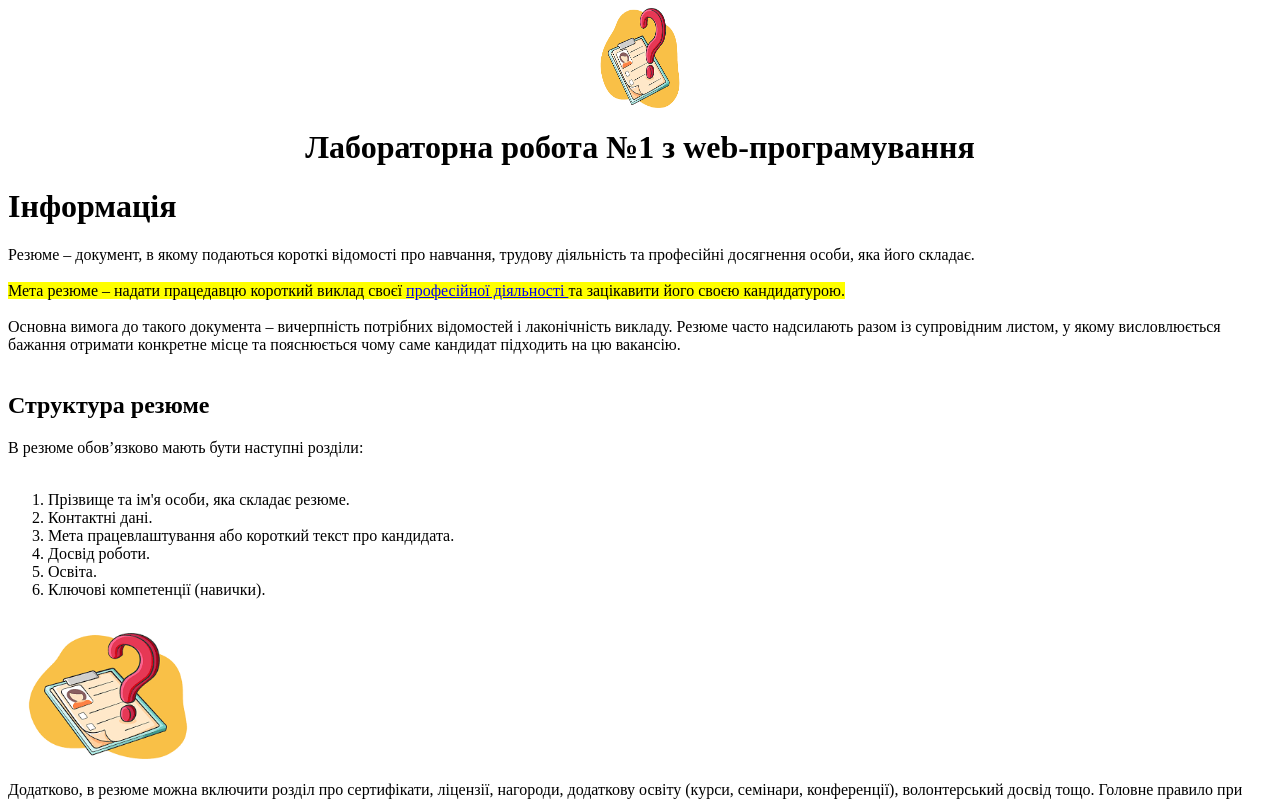
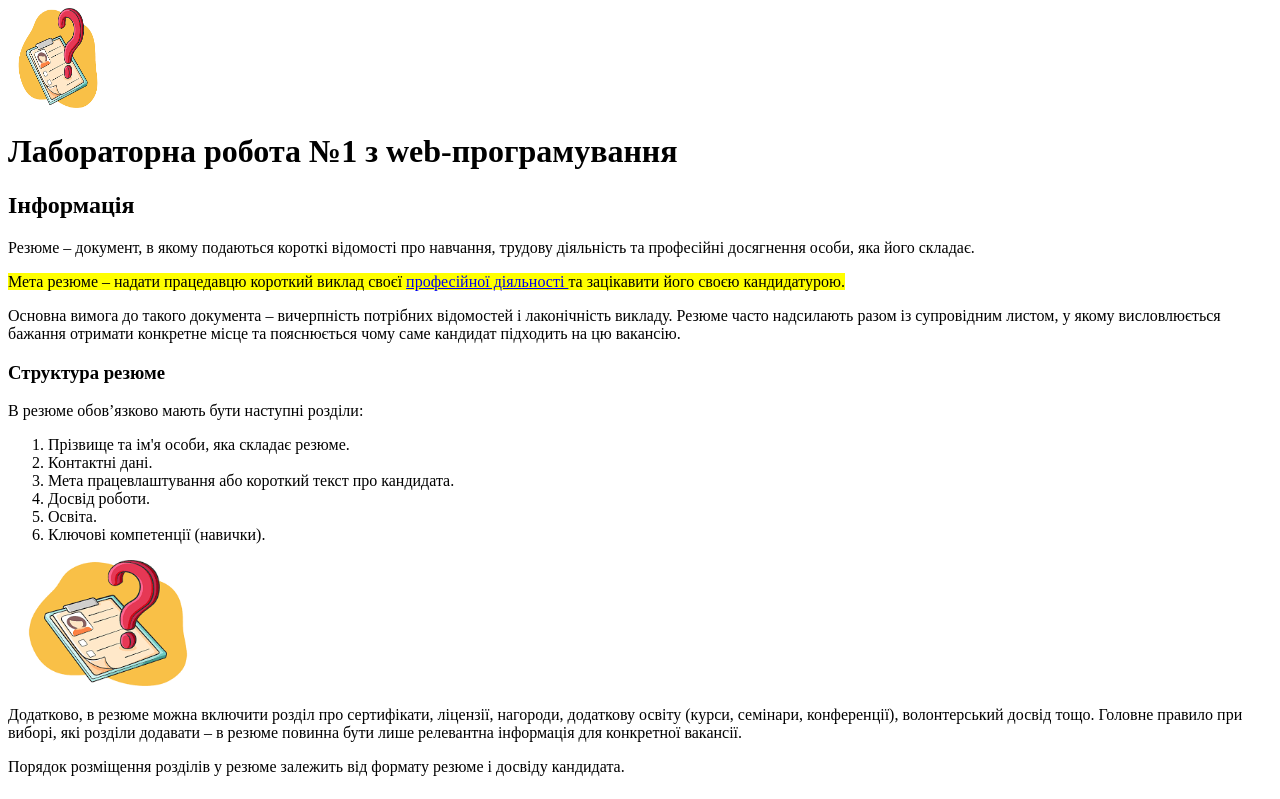
Before and after one commit to faenxi/web-technologies, a plain HTML site: page lab-2/task2/resume.html in a window 1280 px wide. Shown: the top 799 px of the page. Drawn offline with Linux system fonts and the light colour scheme.

Commit message:
update files

```diff
--- a/lab-2/task2/resume.html
+++ b/lab-2/task2/resume.html
@@ -7,29 +7,28 @@
 
 <body>
 <header>
-    <img src="resume.png" alt="resume" width="100" height="100"
-         style="display:block; margin:0 auto;">
-    <h1 style="text-align:center;">Лабораторна робота №1 з web-програмування</h1>
+    <img src="resume.png" alt="resume" width="100" height="100" >
+    <h1>Лабораторна робота №1 з web-програмування</h1>
 </header>
 
 <main>
 
-    <h1>Інформація</h1>
+    <h2>Інформація</h2>
 
-    Резюме – документ, в якому подаються короткі відомості про навчання, трудову
-    діяльність та професійні досягнення особи, яка його складає.<br><br>
+   <p>Резюме – документ, в якому подаються короткі відомості про навчання, трудову
+    діяльність та професійні досягнення особи, яка його складає.</p>
 
-    <mark bgcolor="yellow">Мета резюме – надати працедавцю короткий виклад своєї
+    <p><mark bgcolor="yellow">Мета резюме – надати працедавцю короткий виклад своєї
     <a href="https://uk.wikipedia.org/wiki/%D0%9F%D1%80%D0%BE%D1%84%D0%B5%D1%81%D1%96%D0%B9%D0%BD%D0%B0_%D0%B4%D1%96%D1%8F%D0%BB%D1%8C%D0%BD%D1%96%D1%81%D1%82%D1%8C">професійної діяльності </a>
-    та зацікавити його своєю кандидатурою.</mark><br><br>
+    та зацікавити його своєю кандидатурою.</mark></p>
 
-    Основна вимога до такого документа – вичерпність потрібних відомостей і лаконічність викладу.
+    <p>Основна вимога до такого документа – вичерпність потрібних відомостей і лаконічність викладу.
     Резюме часто надсилають разом із супровідним листом, у якому висловлюється бажання отримати конкретне
-    місце та пояснюється чому саме кандидат підходить на цю вакансію.<br><br>
+    місце та пояснюється чому саме кандидат підходить на цю вакансію.</p>
 
-    <h2>Структура резюме</h2>
+    <h3>Структура резюме</h3>
 
-    В резюме обов’язково мають бути наступні розділи:<br><br>
+    <p>В резюме обов’язково мають бути наступні розділи:</p>
 
     <ol>
         <li>Прізвище та ім'я особи, яка складає резюме.</li>
@@ -38,18 +37,18 @@
         <li>Досвід роботи.</li>
         <li>Освіта.</li>
         <li>Ключові компетенції (навички).</li>
-    </ol><br>
+    </ol>
 
-    <a href="A:\web-technologies\lab2\task1.html">
+    <a href="A:\web-technologies\lab2\task1.html" target="_blank">
         <img src="resume.png" alt="Ілюстрація резюме" width="200">
-    </a><br><br>
+    </a>
 
-    Додатково, в резюме можна включити розділ про сертифікати, ліцензії, нагороди,
+    <p>Додатково, в резюме можна включити розділ про сертифікати, ліцензії, нагороди,
     додаткову освіту (курси, семінари, конференції), волонтерський досвід тощо.
     Головне правило при виборі, які розділи додавати – в резюме повинна бути лише
-    релевантна інформація для конкретної вакансії.<br><br>
+    релевантна інформація для конкретної вакансії.</p>
 
-    Порядок розміщення розділів у резюме залежить від формату резюме і досвіду кандидата.<br><br>
+    <p>Порядок розміщення розділів у резюме залежить від формату резюме і досвіду кандидата.<br><br>
 
     <h2>Оформлення резюме</h2>
     <ul>
```
Also changed, not shown: lab-2/task1/pancakes.html (+1 -1 lines), lab-2/task3/index.html (+1 -1 lines), lab-2/task3/page1.html (+1 -1 lines), lab-2/task3/page2.html (+1 -1 lines).
